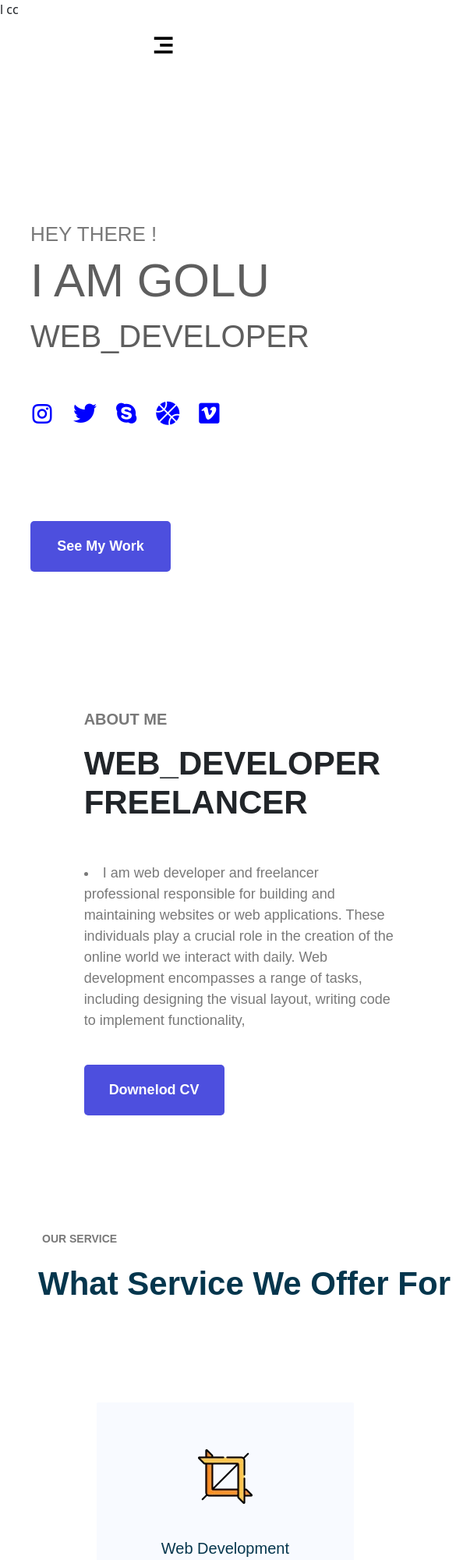
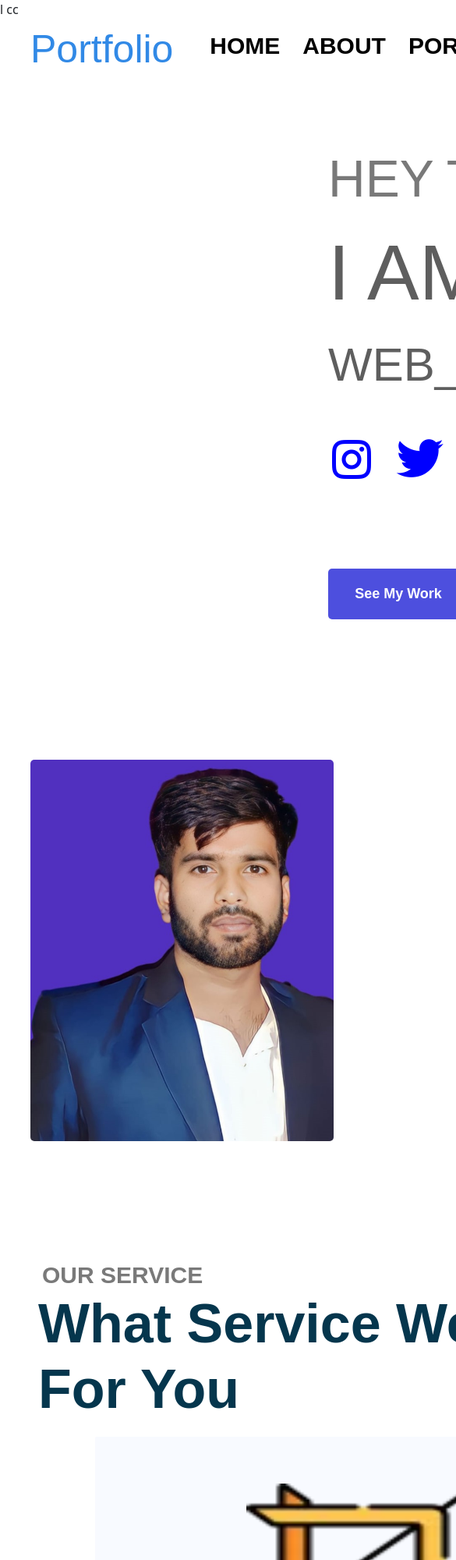
Before and after one commit to GoluKumar11/Portfolio-website-, a plain HTML site: page index.html in a window 390 px wide. Shown: the top 2000 px of the page at 78% size, 585 px wide, since content can reach past the window. Drawn offline with nearby package versions, Linux system fonts and the light colour scheme.

Commit message:
style.css

```diff
--- a/style.css
+++ b/style.css
@@ -58,32 +58,14 @@
 a:hover {
   color: #ff6600;
 }
-
-@media (max-width: 600px) {
+@media (max-width: 400px) {
   .navbar {
-    /* background-color: lightseagreen; */
-    color: #fff;
-    width: 100%;
-    height: 100px;
+    /* background-color: #ff6600; */
+    font-size: 30px;
   }
-  .nav-address a {
-    display: flex;
-    font-size: 5px;
-    display: none;
-  }
-  .nav-img {
-    font-size: 1px;
-  }
-  .nav-address i {
-    display: block;
-    align-items: center;
-    font-size: 30px;
-    color: #000;
-  }
-  .cont-text {
-    display: block;
-    font-size: 90px;
-    color: #ff6600;
+  .nav-img h1 {
+    font-size: 50px;
+    color: #3189e6;
   }
 }
 /*       CONTENT      */
@@ -160,6 +142,53 @@
 button:hover {
   transform: scale(1.1);
 }
+@media (max-width: 400px) {
+  .content {
+    display: flex;
+    justify-content: space-evenly;
+    align-items: center;
+    margin-left: 70px;
+  }
+  .cont-text {
+    height: 512px;
+    width: 1290px;
+    /* background-color: #ff6600; */
+    margin-left: 90%;
+    /* background-color: #3189e6; */
+    font-size: 100px;
+  }
+  .cont-text h3 {
+    height: 69px;
+    width: 450px;
+    color: #797979;
+    font-size: 66px;
+  }
+  .cont-text h1 {
+    height: 90px;
+    width: 650px;
+    font-size: 100px;
+    color: rgba(0, 0, 0, 0.631);
+    margin-top: 30px;
+  }
+  .cont-text h5 {
+    height: 58px;
+    width: 450px;
+    font-size: 60px;
+    margin-top: 53px;
+    color: rgba(0, 0, 0, 0.631);
+  }
+  .cont-text i {
+    height: 50px;
+    font-size: 60px;
+    color: blue;
+    margin-top: 60px;
+  }
+  .buttun-cont {
+    height: 70px;
+    width: 210px;
+    font-size: 80px;
+  }
+}
 
 /*       ABOUT  _  SECTION */
 
@@ -208,6 +237,21 @@
 }
 .about-text li {
   font-size: 18px;
+}
+@media (max-width: 400px) {
+  .about_section {
+    display: block;
+    display: flex;
+    align-items: center;
+    justify-content: center;
+    justify-content: space-evenly;
+    height: 700px;
+    width: 1090px;
+  }
+  .image_11 {
+    /* display: flex; */
+    background-size: cover;
+  }
 }
 
 /*       SECTION  __  ARIEA */
@@ -293,7 +337,48 @@
   text-transform: uppercase;
   margin-top: 20px;
 }
-
+@media (max-width: 400px) {
+  .section-text h2 {
+    font-size: 70px;
+    width: 800px;
+  }
+  .section-text p {
+    font-size: 30px;
+  }
+  .service_item {
+    font-size: 90px;
+    height: 920px;
+    width: 688px;
+    align-items: center;
+    justify-content: space-evenly;
+    margin: 10px;
+    margin-left: 110px;
+  }
+  .service_image {
+    font-size: 20px;
+    height: 200px;
+    width: 300px;
+  }
+  .service_item h4 {
+    font-size: 50px;
+    height: 90px;
+    width: 300px;
+    text-align: center;
+    justify-content: center;
+    align-items: center;
+    margin-left: 120px;
+  }
+  .service_item p {
+    font-size: 40px;
+    height: 90px;
+    width: 520px;
+    margin-top: 30px;
+    margin-left: 30px;
+  }
+  .service_item a {
+    display: none;
+  }
+}
 /* MIDDEL  ___ SECTION  */
 
 .section-middle {
@@ -429,6 +514,32 @@
   color: #000;
   font-weight: 700;
 }
+@media (max-width: 400px) {
+  .section-middle {
+    display: inline block;
+    height: 700px;
+    width: 1200px;
+  }
+  .middle-card {
+    align-items: center;
+    text-align: center;
+    margin-top: 12%;
+    /* margin-right: 25px; */
+  }
+  .middle-card h3 {
+    margin-left: 45px;
+  }
+  .section-team {
+    height: 700px;
+    width: 1300px;
+    display: block;
+    align-items: center;
+  }
+  .foot-panel {
+    display: block;
+    width: 1200px;
+  }
+}
 
 /*     FOOOTER  */
 
```
